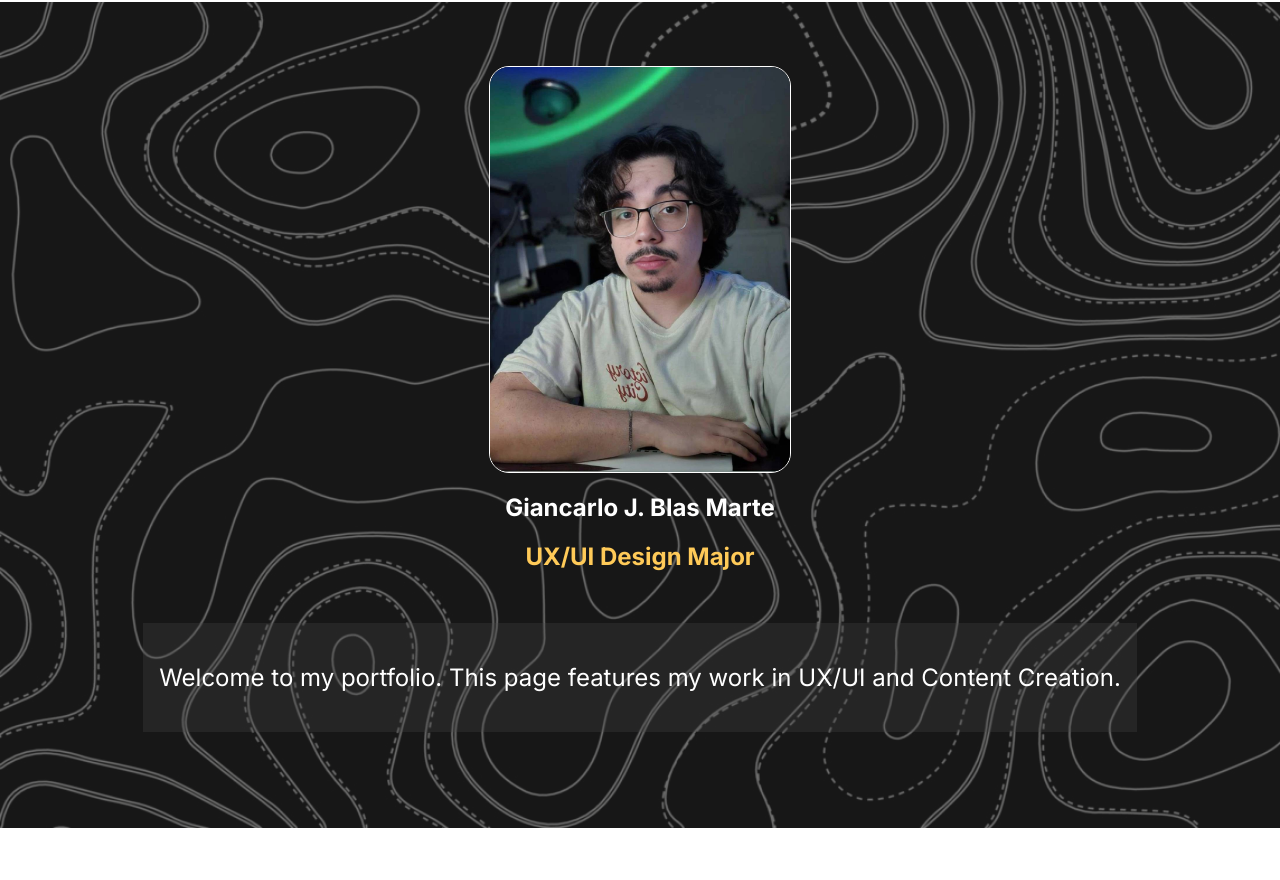
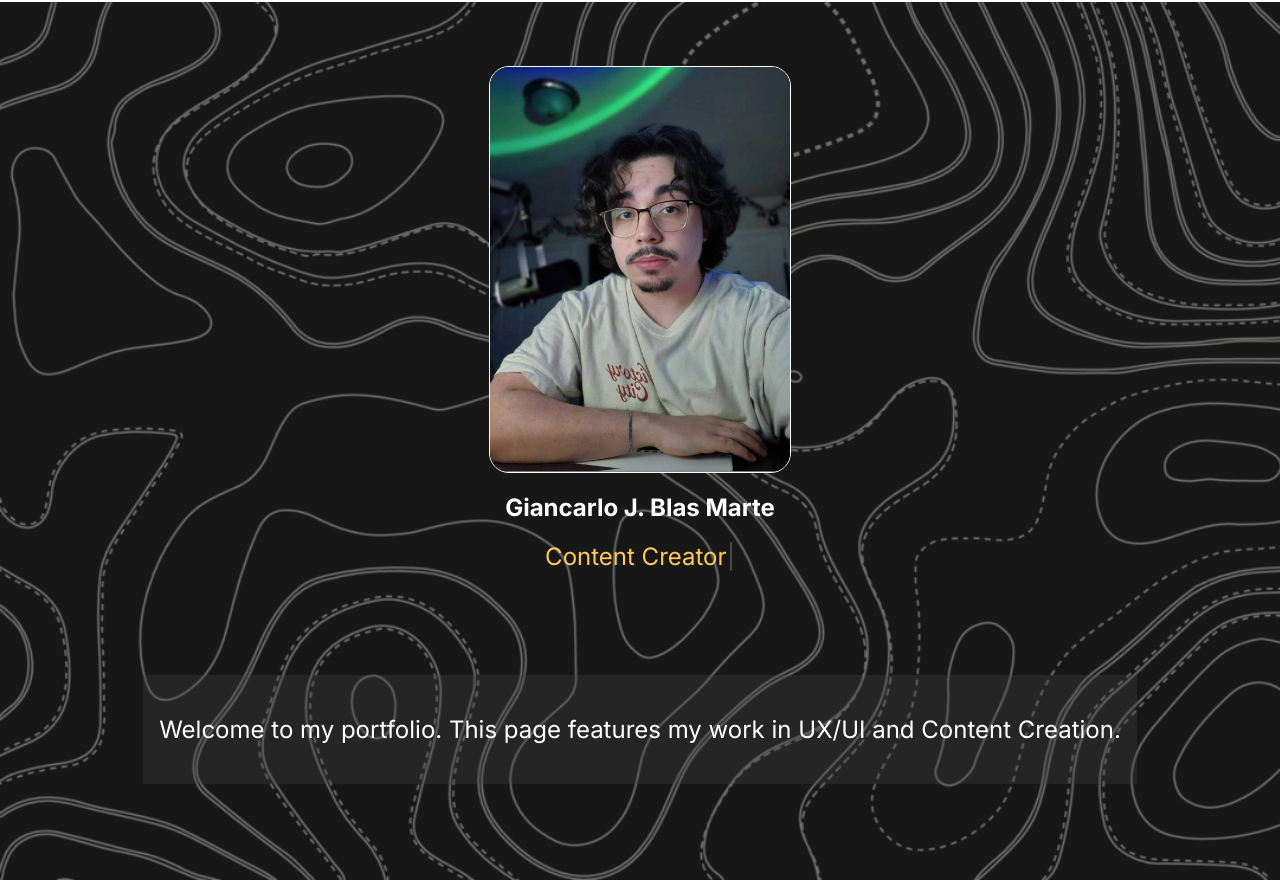
Before and after one commit to Giancarlo-Blas/Giancarlo-Blas.github.io, a plain HTML site: page index.html in a window 1280 px wide. Shown: the part 67-947 px from the top of the page. Before the commit the page ends 895 px from the top, so only its background shows below. Drawn offline with nearby package versions, Linux system fonts and the light colour scheme.

Commit message:
Added typed.js

```diff
--- a/index.html
+++ b/index.html
@@ -6,6 +6,7 @@
     <meta name="viewport" content="width=device-width, initial-scale=1.0">
     <title>Document</title>
     <link rel="stylesheet" href="/src/main.css">
+    <script src="https://unpkg.com/typed.js@3.0.0/dist/typed.umd.js"></script>
 </head>
 
 <body>
@@ -17,7 +18,16 @@
             <img class="profile-picture" width="300vw" src="/static/deskphoto.jpg" alt="">
             <div>
                 <h1 class="text-center text-primary">Giancarlo J. Blas Marte</h1>
-                <h2 class="text-center text-secondary">UX/UI Design Major</h2>
+                <div id="typed-strings">
+                  <h2 class="text-primary">UX/UI Designer</h2>
+                  <h2 class="text-primary">Content Creator</h2>
+                </div>
+                <div class="text-center text-secondary" style="text-align: center;">
+                    <span id="epithets"></span>
+                </div>
+                <div class="flex-row">
+                    <h2 class="text-secondary" style="min-height: 2rem;"></h2>
+                </div>
             </div>
             <div class="transparent-card">
                 <p class="text-center text-primary">
@@ -32,6 +42,20 @@
     <footer>
 
     </footer> -->
+    <script>
+        // Initializes auto-typing in intro section
+        // https://github.com/mattboldt/typed.js/
+        var typed = new Typed("#epithets", {
+            stringsElement: '#typed-strings',
+            typeSpeed: 50,
+            loop: true,
+            backSpeed: 50,
+            backDelay: 2000,
+            showCursor: true,
+            cursorChar: '|',
+            autoInsertCss: true,
+        })
+    </script>
 </body>
 
 </html>
--- a/src/main.css
+++ b/src/main.css
@@ -75,3 +75,15 @@ header {
 .about-me-layout {
     /* TODO */
 }
+
+/* typed.js */
+
+#epithets {
+    font-size: x-large;
+    text-align: center;
+}
+
+.typed-cursor {
+    font-size: x-large;
+    color: white;
+}
```
